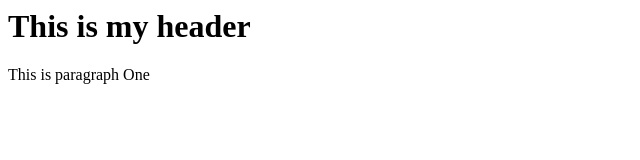
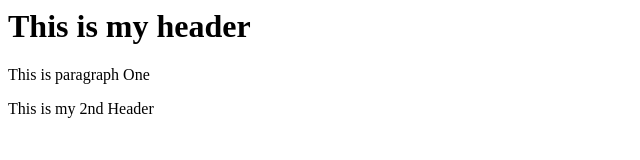
Before and after one commit to Cody834/RepoHttps2, a plain HTML site: page index.html in a window 1280 px wide. Shown: the whole page, without its empty margins (0-640 px from the left). Drawn offline with Linux system fonts and the light colour scheme.

Commit message:
Added 2nd HI tag

```diff
--- a/index.html
+++ b/index.html
@@ -6,7 +6,7 @@
    <H1> This is my header </H1>
 
    <P> This is paragraph One </P>
-
+   <HI> This is my 2nd Header </HI>
 
 </Body>
 
```
